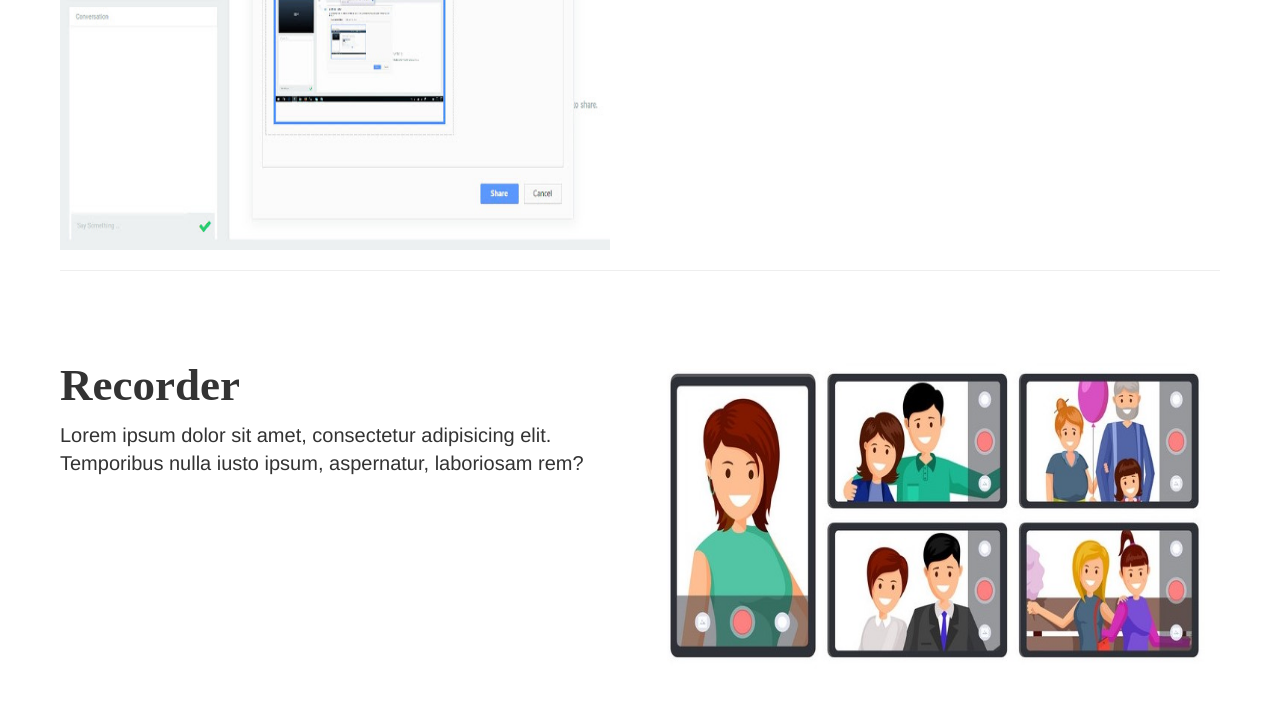
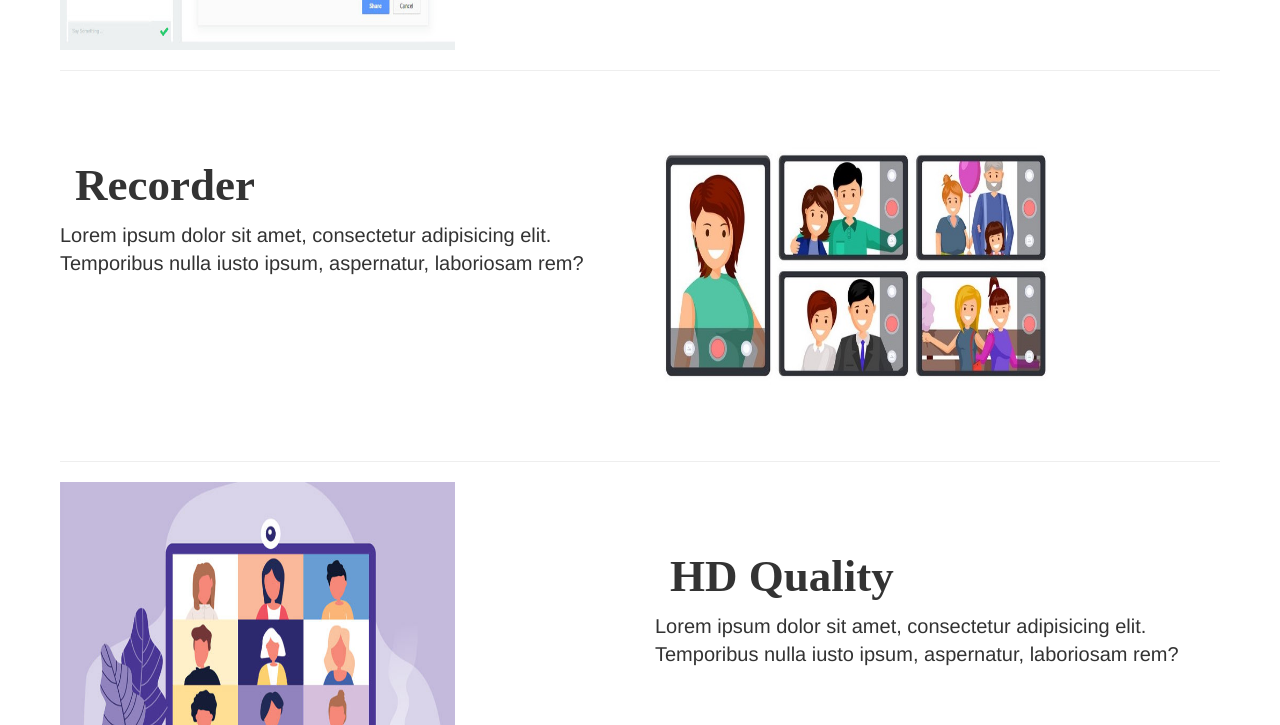
Before and after one commit to Priyanka040/Video-Conferencing, a plain HTML site: page index.html in a window 1280 px wide. Shown: the part 788-1513 px from the top of the page. Drawn offline with nearby package versions, Linux system fonts and the light colour scheme.

Commit message:
Update style.css

```diff
--- a/style.css
+++ b/style.css
@@ -30,13 +30,14 @@ body
     font-family: serif;
     font-weight: 700;
     padding-top: 50px;
+    padding-left: 15px;
 }
 .row p{
     font-size: 20px;
 }
 .row .col-md-6 img{
-    height: 450px;
-    width: 550px;
+    height: 350px;
+    width: 395px;
 }
 .row input{
     height: 35px;
```
